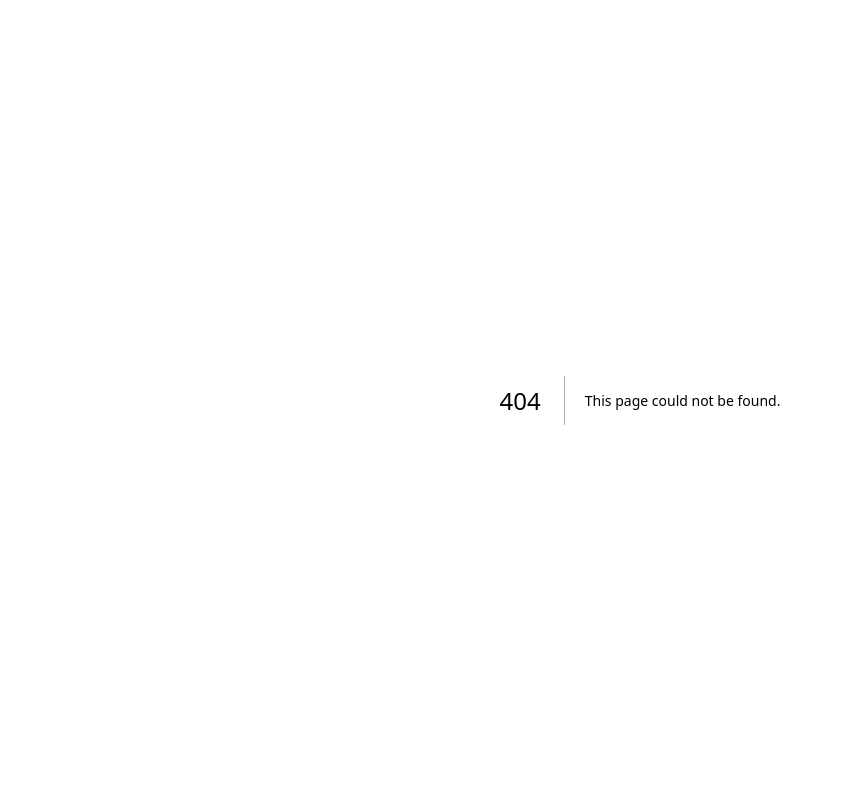
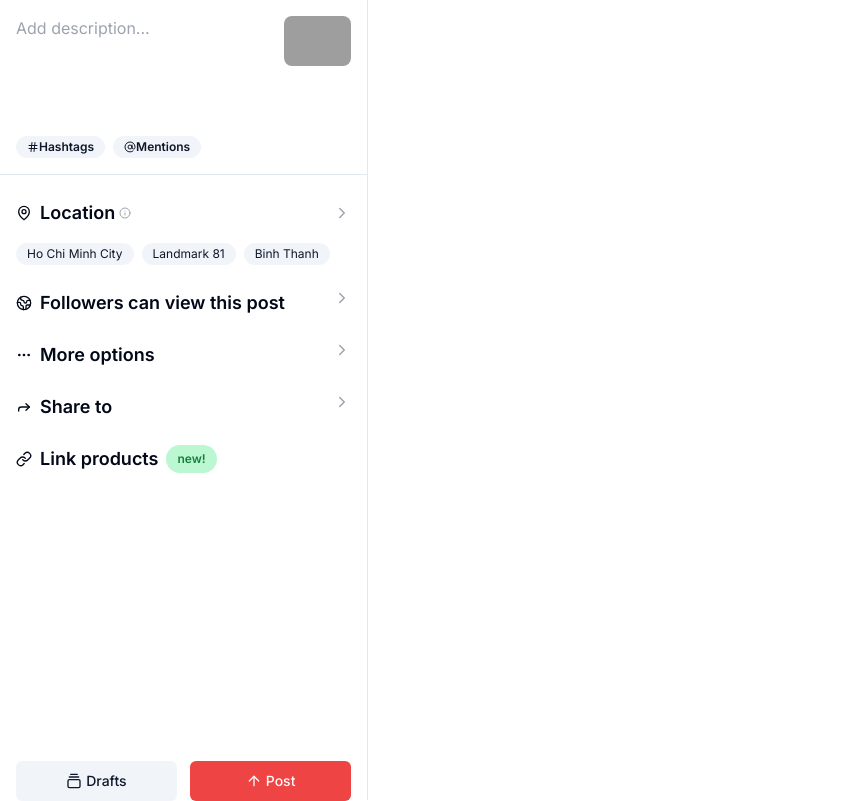
Before and after one commit to applepiofmyeye/tiktoktechjam, a Next.js app: page /add in a window 1280 px wide. Before the commit this address had no page. Shown: the whole page, without its empty margins (0-843 px from the left). Built offline with nearby package versions, Linux system fonts and the light colour scheme; grey boxes are pictures that could not be loaded.

Commit message:
feature: add post page, next step is to add the dropdown option for product search in the add addproductsection

```diff
--- a/next.config.mjs
+++ b/next.config.mjs
@@ -21,6 +21,11 @@ const nextConfig = {
                 protocol: 'https',
                 hostname: "m.media-amazon.com",
                 port:  '',
+            },
+            {
+                protocol: 'https',
+                hostname: "cdn.vuahanghieu.com",
+                port:  '',
             }
         ]
 
--- /dev/null
+++ b/src/app/(frontpage)/add/_components/AddProductSection.tsx
@@ -0,0 +1,39 @@
+import { Typography } from "@/components/typography";
+import { Badge } from "@/components/ui/badge";
+import { Input } from "@/components/ui/input";
+import { Sheet, SheetContent, SheetTrigger } from "@/components/ui/sheet";
+import { Link } from "lucide-react";
+import React, { useState } from "react";
+
+export default function AddProductSection() {
+  // hardcoded the search function because it is manageable but not necessary for this demo.
+  const [value, setValue] = useState("");
+  return (
+    <>
+      <Sheet>
+        <SheetTrigger asChild>
+          <div className="flex justify-between px-4 cursor-pointer">
+            <div className="flex gap-2 items-center">
+              <Link className="size-4" />
+              <Typography
+                variant={"body-lg"}
+                weight={"semibold"}
+                className="gap-2 flex"
+              >
+                {" "}
+                Link products
+                <Badge className="bg-green-200 text-green-700 hover:bg-green-200">
+                  new!
+                </Badge>
+              </Typography>
+            </div>
+            <div className="w-1" />
+          </div>
+        </SheetTrigger>
+        <SheetContent side={"bottom"} className="w-[46vh]">
+          <Input type="search" placeholder="Search any product" value={value} />
+        </SheetContent>
+      </Sheet>
+    </>
+  );
+}
--- /dev/null
+++ b/src/app/(frontpage)/add/_components/EditPostSection.tsx
@@ -0,0 +1,37 @@
+import { Badge } from "@/components/ui/badge";
+import { Textarea } from "@/components/ui/textarea";
+import { AtSign, Hash } from "lucide-react";
+import Image from "next/image";
+import React from "react";
+
+export default function EditPostSection() {
+  return (
+    <div>
+      <div className="border-b p-4">
+        <div className="flex justify-between h-[15vh] ">
+          <textarea
+            className="resize-none focus:outline-none"
+            placeholder="Add description..."
+          />
+          <div className="w-[20%] h-auto">
+            <Image
+              src="https://cdn.vuahanghieu.com/unsafe/0x500/left/top/smart/filters:quality(90)/https://admin.vuahanghieu.com/upload/product/2022/09/vong-deo-tay-van-cleef-arpels-sweet-alhambra-bracelet-vcarf68800-mau-vang-gold-6322d37e43832-15092022142550.jpg"
+              alt="bracelet placeholder"
+              className="rounded-lg object-cover"
+              width={100}
+              height={150}
+            />
+          </div>
+        </div>
+        <div className="flex gap-x-2">
+          <Badge variant={"secondary"}>
+            <Hash className="size-3" /> Hashtags
+          </Badge>
+          <Badge variant={"secondary"}>
+            <AtSign className="size-3" /> Mentions
+          </Badge>
+        </div>
+      </div>
+    </div>
+  );
+}
--- /dev/null
+++ b/src/app/(frontpage)/add/_components/LocationSection.tsx
@@ -0,0 +1,32 @@
+import { Typography } from "@/components/typography";
+import { Badge } from "@/components/ui/badge";
+import { ChevronRight, InfoIcon, MapPin } from "lucide-react";
+import React from "react";
+
+export default function LocationSection() {
+  const countries = ["Ho Chi Minh City", "Landmark 81", "Binh Thanh"];
+  return (
+    <div className="px-4 gap-y-4 flex flex-col">
+      <div className="flex justify-between items-center">
+        <div className="gap-2 flex items-center">
+          <MapPin className="size-4" />
+          <div className="flex items-baseline gap-1">
+            <Typography variant={"body-lg"} weight={"semibold"}>
+              Location
+            </Typography>
+
+            <InfoIcon className="size-3 text-gray-400" />
+          </div>
+        </div>
+        <ChevronRight className="size-[18px] text-gray-400" />
+      </div>
+      <div className="flex gap-2">
+        {countries.map((country, idx) => (
+          <Badge variant={"secondary"} key={idx} className="font-normal">
+            {country}
+          </Badge>
+        ))}
+      </div>
+    </div>
+  );
+}
--- /dev/null
+++ b/src/app/(frontpage)/add/_components/OtherSection.tsx
@@ -0,0 +1,40 @@
+import { Typography } from "@/components/typography";
+import { ChevronRight, Earth, Ellipsis, Forward } from "lucide-react";
+import React from "react";
+
+export default function OtherSection() {
+  return (
+    <div className="space-y-6">
+      <div className="flex justify-between px-4">
+        <div className="flex gap-2 items-center">
+          <Earth className="size-4" />
+          <Typography variant={"body-lg"} weight={"semibold"}>
+            {" "}
+            Followers can view this post
+          </Typography>
+        </div>
+        <ChevronRight className="size-[18px] text-gray-400" />
+      </div>
+      <div className="flex justify-between px-4">
+        <div className="flex gap-2 items-center">
+          <Ellipsis className="size-4" />
+          <Typography variant={"body-lg"} weight={"semibold"}>
+            {" "}
+            More options
+          </Typography>
+        </div>
+        <ChevronRight className="size-[18px] text-gray-400" />
+      </div>
+      <div className="flex justify-between px-4">
+        <div className="flex gap-2 items-center">
+          <Forward className="size-4" />
+          <Typography variant={"body-lg"} weight={"semibold"}>
+            {" "}
+            Share to
+          </Typography>
+        </div>
+        <ChevronRight className="size-[18px] text-gray-400" />
+      </div>
+    </div>
+  );
+}
--- /dev/null
+++ b/src/app/(frontpage)/add/page.tsx
@@ -0,0 +1,39 @@
+import React from "react";
+import EditPostSection from "./_components/EditPostSection";
+import LocationSection from "./_components/LocationSection";
+import OtherSection from "./_components/OtherSection";
+import { Button } from "@/components/ui/button";
+import { ArrowUp, GalleryVerticalEnd } from "lucide-react";
+import AddProductSection from "./_components/AddProductSection";
+
+export default function Page() {
+  return (
+    <div className="h-[100vh] space-y-6">
+      {/* description photo thumbnail
+            hashtags mention
+
+            location
+            followers can view this pose
+            more options
+            share to logos
+            */}
+      <EditPostSection />
+      <LocationSection />
+      <OtherSection />
+
+      <AddProductSection />
+
+      <div className="h-[30vh]" />
+      <div className="flex px-4 justify-between">
+        <Button variant={"secondary"} className="w-[48%] gap-1">
+          <GalleryVerticalEnd className="size-4" />
+          Drafts
+        </Button>
+        <Button variant={"destructive"} className="w-[48%] gap-1">
+          <ArrowUp className="size-4" />
+          Post
+        </Button>
+      </div>
+    </div>
+  );
+}
--- /dev/null
+++ b/src/components/ui/badge.tsx
@@ -0,0 +1,36 @@
+import * as React from "react"
+import { cva, type VariantProps } from "class-variance-authority"
+
+import { cn } from "@/lib/utils"
+
+const badgeVariants = cva(
+  "inline-flex items-center rounded-full border px-2.5 py-0.5 text-xs font-semibold transition-colors focus:outline-none focus:ring-2 focus:ring-ring focus:ring-offset-2",
+  {
+    variants: {
+      variant: {
+        default:
+          "border-transparent bg-primary text-primary-foreground hover:bg-primary/80",
+        secondary:
+          "border-transparent bg-secondary text-secondary-foreground hover:bg-secondary/80",
+        destructive:
+          "border-transparent bg-destructive text-destructive-foreground hover:bg-destructive/80",
+        outline: "text-foreground",
+      },
+    },
+    defaultVariants: {
+      variant: "default",
+    },
+  }
+)
+
+export interface BadgeProps
+  extends React.HTMLAttributes<HTMLDivElement>,
+    VariantProps<typeof badgeVariants> {}
+
+function Badge({ className, variant, ...props }: BadgeProps) {
+  return (
+    <div className={cn(badgeVariants({ variant }), className)} {...props} />
+  )
+}
+
+export { Badge, badgeVariants }
--- /dev/null
+++ b/src/components/ui/input.tsx
@@ -0,0 +1,25 @@
+import * as React from "react"
+
+import { cn } from "@/lib/utils"
+
+export interface InputProps
+  extends React.InputHTMLAttributes<HTMLInputElement> {}
+
+const Input = React.forwardRef<HTMLInputElement, InputProps>(
+  ({ className, type, ...props }, ref) => {
+    return (
+      <input
+        type={type}
+        className={cn(
+          "flex h-10 w-full rounded-md border border-input bg-background px-3 py-2 text-sm ring-offset-background file:border-0 file:bg-transparent file:text-sm file:font-medium placeholder:text-muted-foreground focus-visible:outline-none focus-visible:ring-2 focus-visible:ring-ring focus-visible:ring-offset-2 disabled:cursor-not-allowed disabled:opacity-50",
+          className
+        )}
+        ref={ref}
+        {...props}
+      />
+    )
+  }
+)
+Input.displayName = "Input"
+
+export { Input }
--- /dev/null
+++ b/src/components/ui/textarea.tsx
@@ -0,0 +1,24 @@
+import * as React from "react"
+
+import { cn } from "@/lib/utils"
+
+export interface TextareaProps
+  extends React.TextareaHTMLAttributes<HTMLTextAreaElement> {}
+
+const Textarea = React.forwardRef<HTMLTextAreaElement, TextareaProps>(
+  ({ className, ...props }, ref) => {
+    return (
+      <textarea
+        className={cn(
+          "flex min-h-[80px] w-full rounded-md border border-input bg-background px-3 py-2 text-sm ring-offset-background placeholder:text-muted-foreground focus-visible:outline-none focus-visible:ring-2 focus-visible:ring-ring focus-visible:ring-offset-2 disabled:cursor-not-allowed disabled:opacity-50",
+          className
+        )}
+        ref={ref}
+        {...props}
+      />
+    )
+  }
+)
+Textarea.displayName = "Textarea"
+
+export { Textarea }
```
